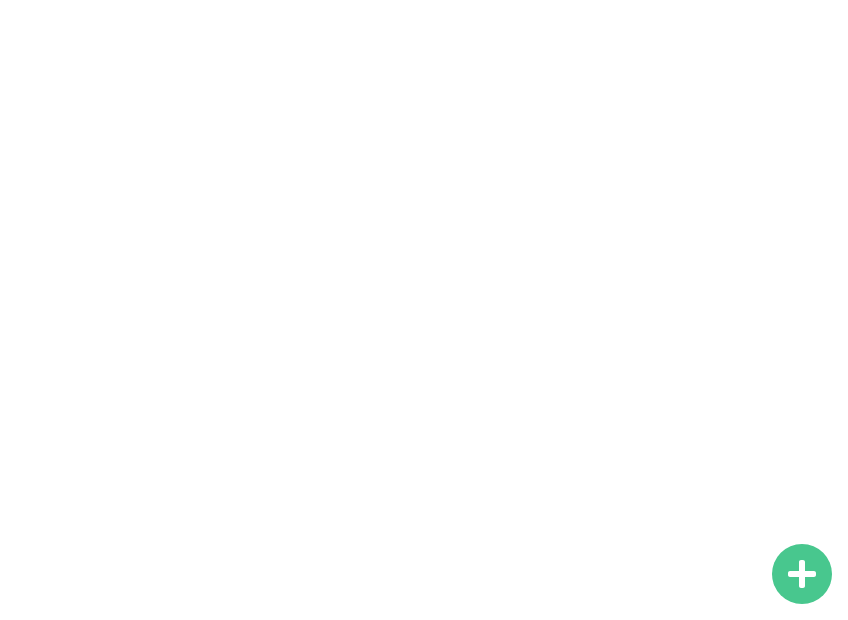
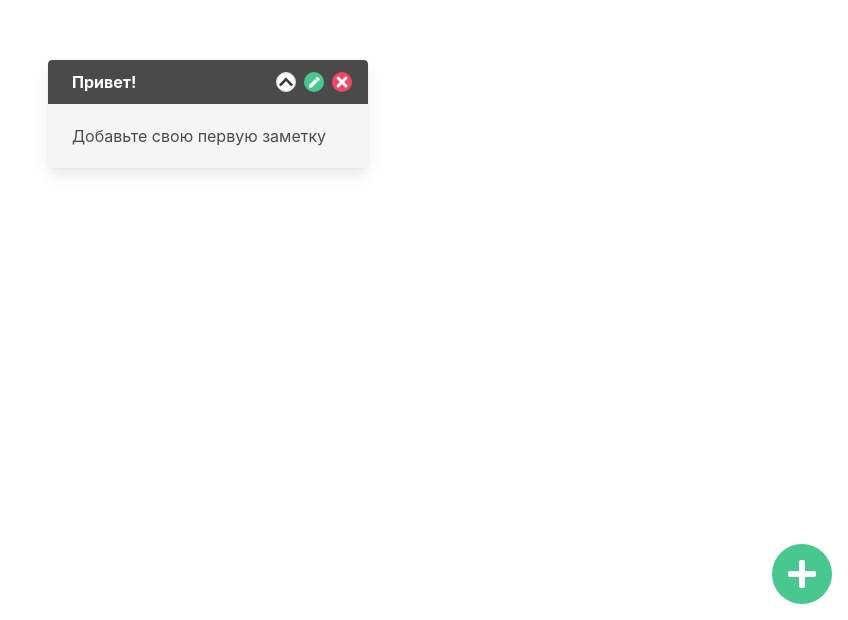
Before and after one commit to AlexOdnov/NoteBoard, a Vue app: page / in a window 1280 px wide. Shown: the part 180-800 px from the top of the page, without its empty margins (432-1280 px from the left). Built offline with nearby package versions, Linux system fonts and the light colour scheme.

Commit message:
add store

```diff
--- a/src/store/index.js
+++ b/src/store/index.js
@@ -1,8 +1,28 @@
 import { createStore } from 'vuex';
 
 export default createStore({
-  state: {},
-  mutations: {},
+  state: {
+    notesList: [],
+  },
+  mutations: {
+    setNotesList(state, notesList) {
+      state.notesList = notesList;
+    },
+    deleteNote(state, id) {
+      state.notesList = state.notesList.filter((el) => el.id !== id);
+    },
+    addNote(state, note) {
+      state.notesList.push(note);
+    },
+    updateNote(state, note) {
+      const index = state.notesList.findIndex((el) => el.id === note.id);
+      state.notesList[index] = note;
+    },
+  },
+  getters: {
+    getNotesList: (state) => state.notesList,
+    getNote: (state) => (id) => state.notesList.filter((el) => el.id === id),
+  },
   actions: {},
   modules: {},
 });
--- a/src/views/Home.vue
+++ b/src/views/Home.vue
@@ -40,25 +40,44 @@ export default {
     onToggleVisible(id, flag) {
       const note = this.notesList.find((el) => el.id === id);
       note.isVisible = flag;
+      this.$store.commit('updateNote', note);
     },
     onEditNote(id) {
       console.log(`edit note ${id}`);
     },
     onDeleteNote(id) {
       this.notesList = this.notesList.filter((el) => el.id !== id);
+      this.$store.commit('deleteNote', id);
     },
     onFocusNote(id) {
       const note = this.notesList.find((el) => el.id === id);
       this.notesList = [...this.notesList.filter((el) => el.id !== id), note];
+      this.$store.commit('setNotesList', this.notesList);
     },
     onMoveNote(id, top, left) {
       const note = this.notesList.find((el) => el.id === id);
       note.top = top;
       note.left = left;
+      this.$store.commit('updateNote', note);
     },
     onAddNote() {
       console.log('add new note');
     },
+  },
+
+  created() {
+    const placeholder = [
+      {
+        title: 'Привет!',
+        text: 'Добавьте свою первую заметку',
+        isVisible: true,
+        top: 'calc( 50% - 160px)',
+        left: 'calc( 50% - 160px)',
+        id: '',
+      },
+    ];
+    const notesList = this.$store.getters.getNotesList;
+    this.notesList = notesList.length ? notesList : placeholder;
   },
 };
 </script>
```
